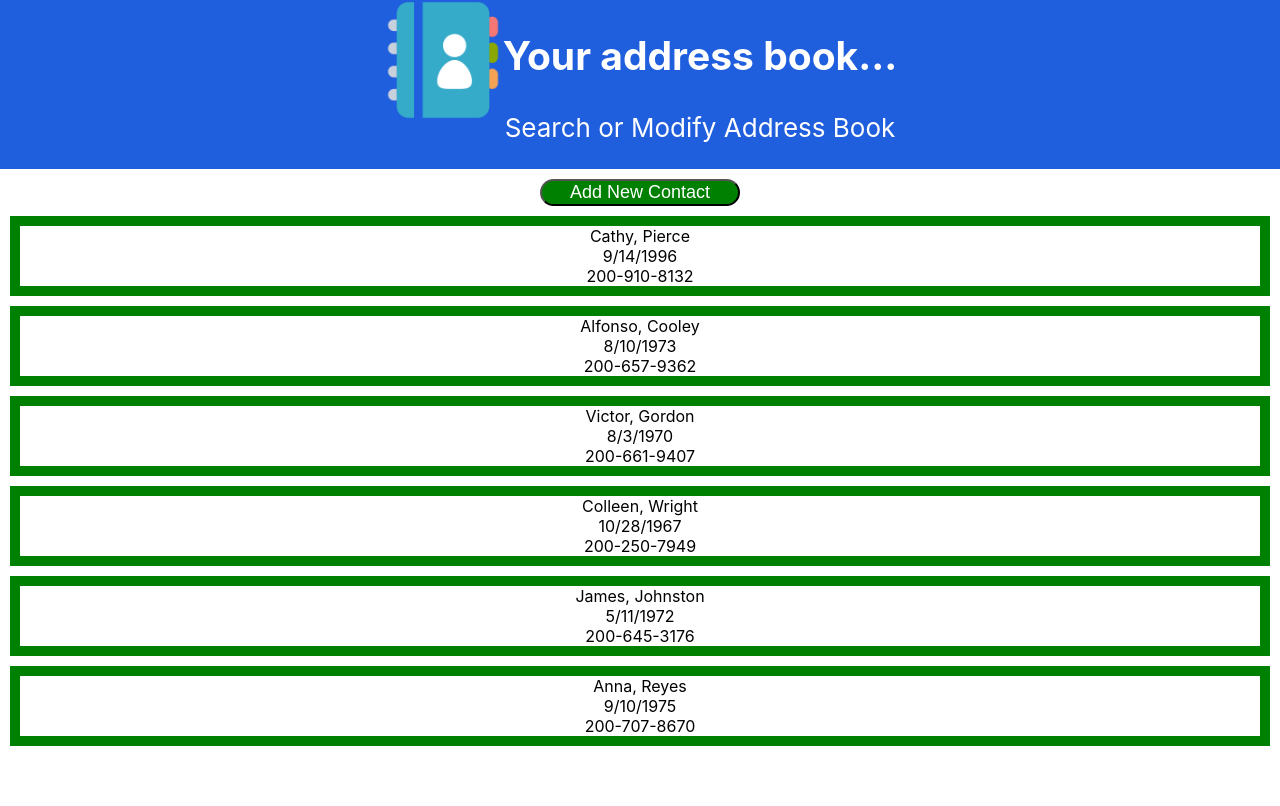
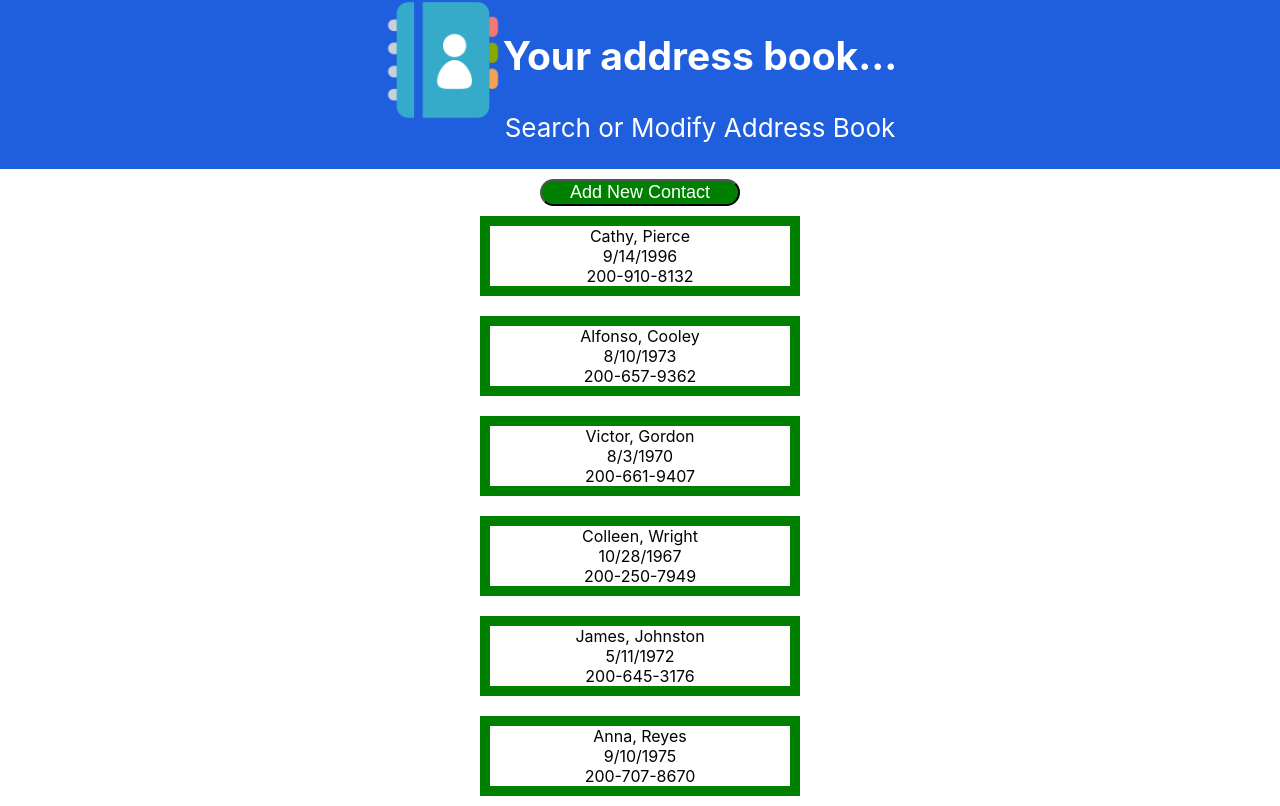
Before and after one commit to ahamedbashir/addressbook, a React (Create React App) app: page / in a window 1280 px wide. Built offline with nearby package versions, Linux system fonts and the light colour scheme.

Commit message:
style for view

```diff
--- a/src/App.css
+++ b/src/App.css
@@ -47,7 +47,14 @@
   align-items: center;
 }
 
+.view {
+  display: grid;
+  grid-template-rows: auto;
+  justify-content: center;
+}
+
 .person {
   margin: 10px 10px 10px 10px;
   border: 10px solid green;
+  min-width: 300px;
 }
```
